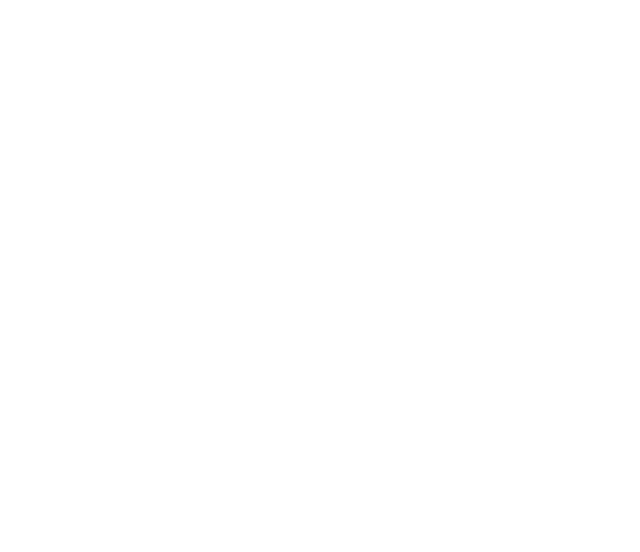
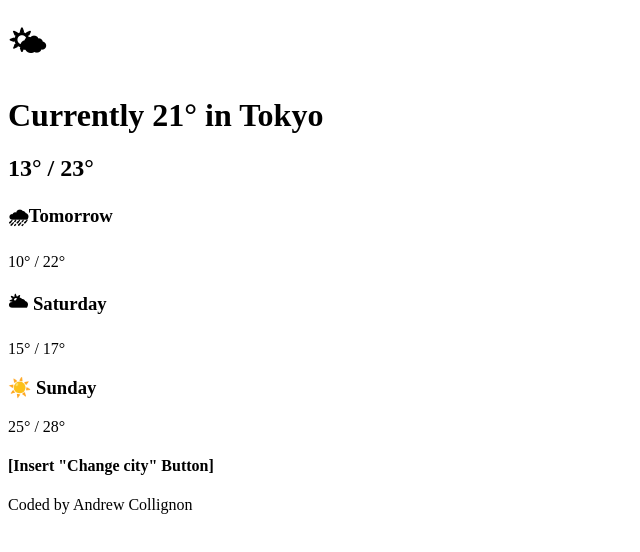
Before and after one commit to 804023/Replicate-a-Web-Page, a plain HTML site: page index.html in a window 1280 px wide. Shown: the whole page, without its empty margins (0-640 px from the left). Drawn offline with Linux system fonts and the light colour scheme.

Commit message:
0.1.0
- Added the basic text.

```diff
--- a/index.html
+++ b/index.html
@@ -1,12 +1,22 @@
 <!DOCTYPE html>
 <html>
     <head>
-        <title></title>
+        <title>Weather</title>
         <style>
 
         </style>
     </head>
     <body>
-
+        <h1>🌤</h1>
+        <h1>Currently 21° in Tokyo</h1>
+        <h2>13° / 23°</h2>
+        <h3>🌧Tomorrow</h3>
+        <p>10° / 22°</p>
+        <h3>🌥 Saturday</h3>
+        <p>15° / 17°</p>
+        <h3>☀️ Sunday</h3></h>
+        <p>25° / 28°</p>
+        <h4>[Insert "Change city" Button]</h4>
+        <p>Coded by Andrew Collignon</p>
     </body>
 </html>
```
